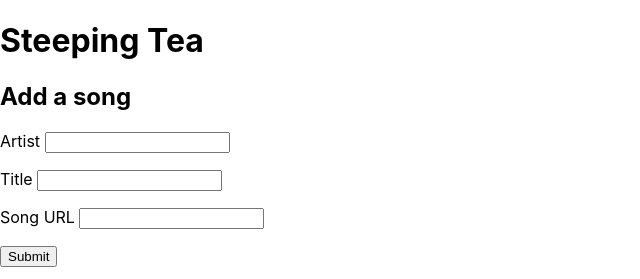
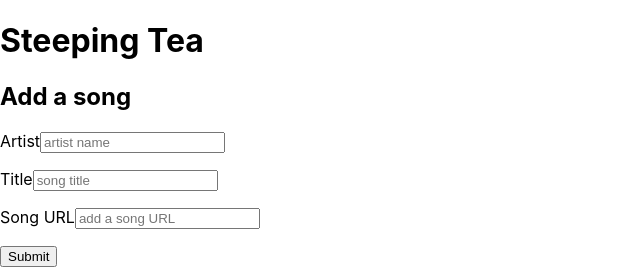
Before and after one commit to heyvaleria/steeping-tea-js, a React (Create React App) app in the folder client/: page / in a window 1280 px wide. Shown: the top 279 px of the page, without its empty margins (0-640 px from the left). Built offline with nearby package versions, Linux system fonts and the light colour scheme; no server answers.

Commit message:
refine add song form after formik basic tutorial.

```diff
--- a/client/src/components/AddSongForm.js
+++ b/client/src/components/AddSongForm.js
@@ -1,6 +1,25 @@
 import React from 'react'
-import { Formik, Form, Field, ErrorMessage } from 'formik';
+import { Formik, Form, useField } from 'formik';
 import * as Yup from 'yup';
+// https://formik.org/docs/tutorial < check this out for more info
+
+const CustomInput = ({ label, ...props }) => {
+   // useField() returns [formik.getFieldProps(), formik.getFieldMeta()]
+   // which we can spread on <input>. We can use field meta to show an error
+   // message if the field is invalid and it has been touched (i.e. visited)
+   const [field, meta] = useField(props);
+   return (
+     <>
+      <p>
+         <label htmlFor={props.id || props.name}>{label}</label>
+         <input className="text-input" {...field} {...props} />
+         {meta.touched && meta.error ? (
+           <div className="error">{meta.error}</div>
+         ) : null}
+       </p>
+     </>
+   );
+ };
 
 const AddSongForm = () => {
   return (
@@ -19,28 +38,32 @@ const AddSongForm = () => {
        })}
         onSubmit={(values, { setSubmitting }) => {
           setTimeout(() => {
-            alert(JSON.stringify(values, null, 2));
+            alert(JSON.stringify(values));
+            // ^ JSON.stringify(value, replacer, space)
             setSubmitting(false);
           }, 400);
         }}
       >
         {({ isSubmitting }) => (
           <Form>
-            <p>
-              <label htmlFor="artist">Artist </label>
-              <Field name="artist" type="text" />
-              <ErrorMessage name="artist" />
-            </p>
-            <p>
-              <label htmlFor="title">Title </label>
-              <Field name="title" type="text" />
-              <ErrorMessage name="title" />
-            </p>
-            <p>
-              <label htmlFor="url">Song URL </label>
-              <Field name="url" type="text" />
-              <ErrorMessage name="url" />
-            </p>
+            <CustomInput
+               label="Artist"
+               name="artist"
+               type="text"
+               placeholder="artist name"
+             />
+             <CustomInput
+                label="Title"
+                name="title"
+                type="text"
+                placeholder="song title"
+              />
+              <CustomInput
+                 label="Song URL"
+                 name="url"
+                 type="text"
+                 placeholder="add a song URL"
+               />
             <button type="submit" disabled={isSubmitting}>
               Submit
             </button>
```
